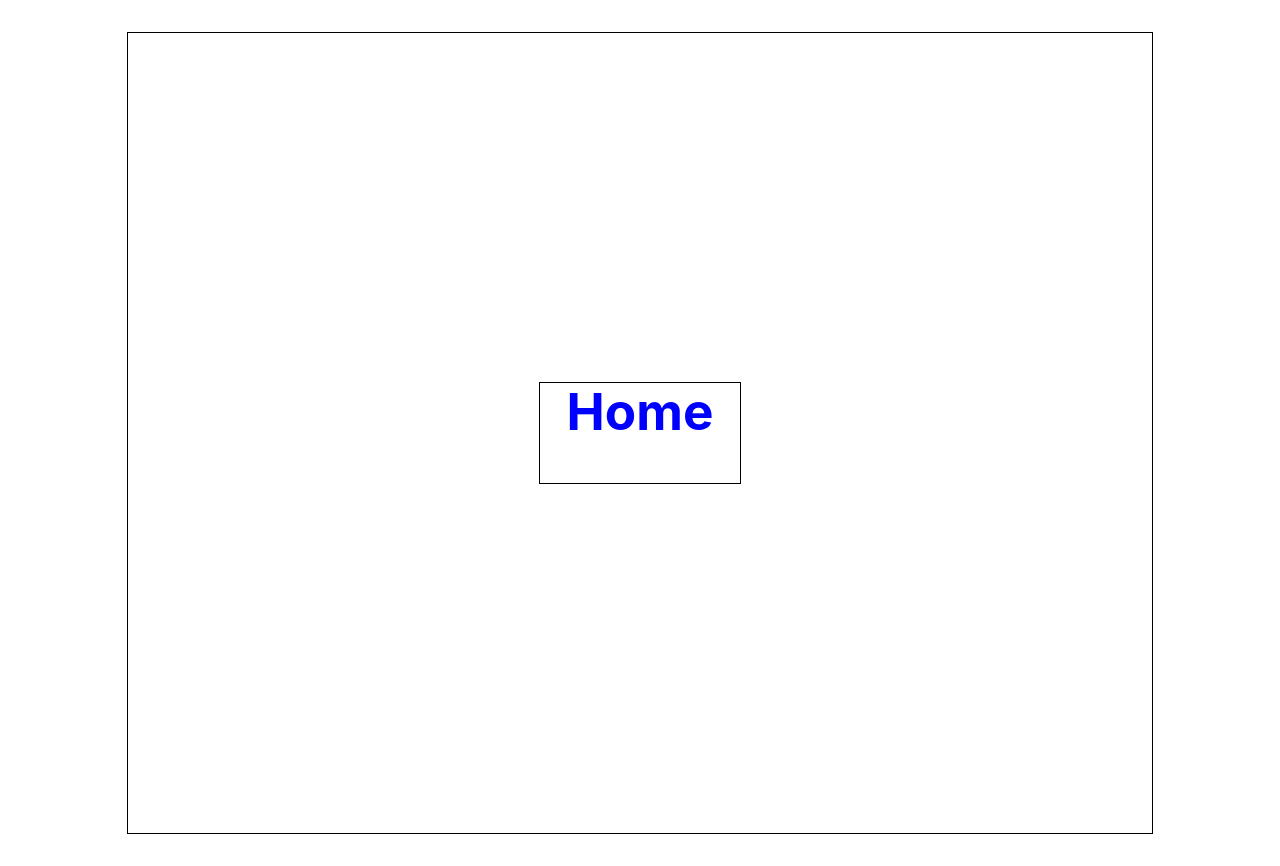
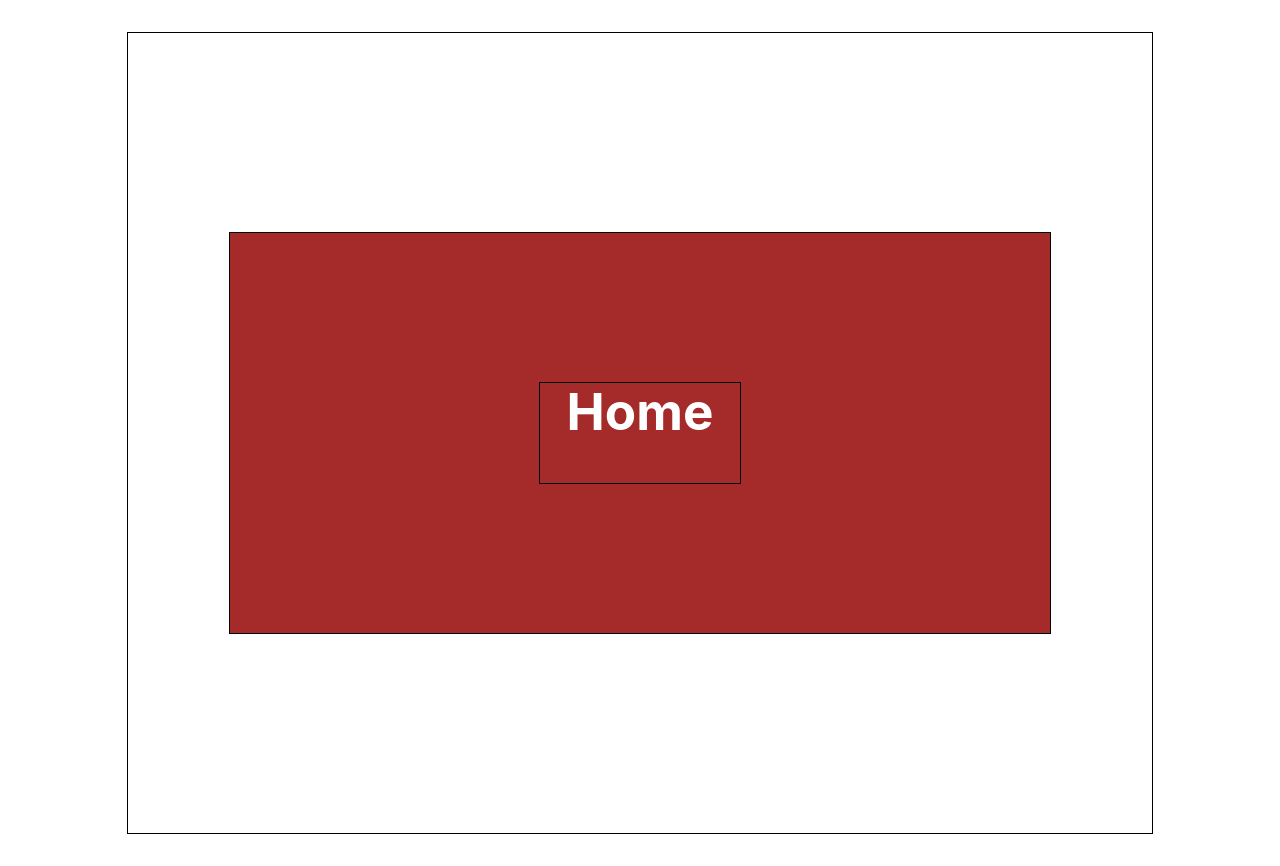
Before and after one commit to acal-rafael/teste-git, a React (Vite) app: page / in a window 1280 px wide. Built offline with nearby package versions, Linux system fonts and the light colour scheme.

Commit message:
add div-children in page-home

```diff
--- a/src/pages/Home/index.tsx
+++ b/src/pages/Home/index.tsx
@@ -13,13 +13,25 @@ export const Home = () => {
       justifyContent: 'center',
       alignItems: 'center',
     }}>
-      <h1 style={{
-        width: '200px',
-        height: '100px',
-        color: "blue",
+      <div style={{
+        width: '80%',
+        height: '50%',
+        margin: '0 auto',
+        border: '1px solid black',
+        backgroundColor: 'brown',
 
-        border: '1px solid black',
-      }}>Home</h1>
+        display: 'flex',
+        justifyContent: 'center',
+        alignItems: 'center',
+      }}>
+        <h1 style={{
+          width: '200px',
+          height: '100px',
+          color: "white",
+
+          border: '1px solid black',
+        }}>Home</h1>
+      </div>
     </div>
   )
 }
```
